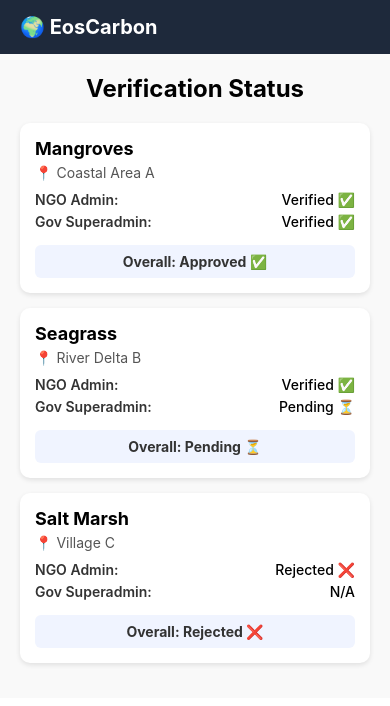
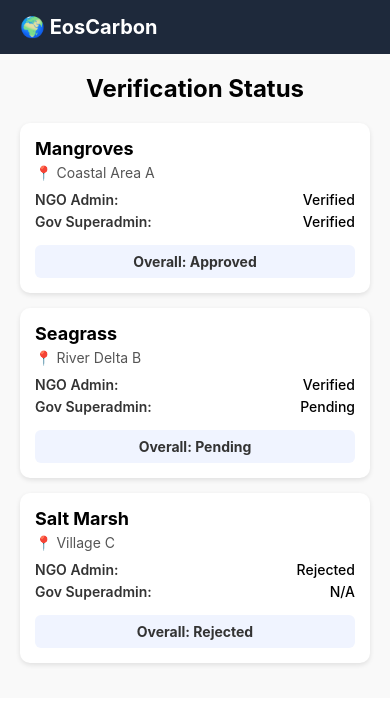
Before and after one commit to Parmendra-Panwar/eoscarbon, a React Native app: screen /VerificationStatus in a window 390 px wide. Shown: the top 706 px of the page. Built offline with nearby package versions, Linux system fonts and the light colour scheme.

Commit message:
PARAS:: 17/09/2025:: admin and farmer changed to Verifier and NGO

```diff
--- a/screens/AdminScreen.js
+++ b/screens/AdminScreen.js
@@ -9,9 +9,9 @@ export default function AdminScreen({ route, navigation }) {
     <AppLayout>
     <View style={styles.container}>
       <Text style={styles.title}>Welcome, {username}!</Text>
-      <Text style={styles.subtitle}>You are logged in as Admin</Text>
+      <Text style={styles.subtitle}>You are logged in as Verifier</Text>
       <Text style={styles.info}>
-        As an Admin, you are responsible for reviewing blue carbon crop
+        As an Verifier, you are responsible for reviewing blue carbon crop
         requests submitted by NGOs. You can approve or reject them before they
         go to Government Superadmin.
       </Text>
--- a/screens/Businessman/BuyScreen.js
+++ b/screens/Businessman/BuyScreen.js
@@ -17,7 +17,7 @@ export default function BuyScreen({ navigation }) {
   return (
     <AppLayout>
     <View style={styles.container}>
-      <Text style={styles.title}>Price: $49.99 💳</Text>
+      <Text style={styles.title}>Price: 99999.00</Text>
       <TextInput
         style={styles.input}
         placeholder="Enter your name"
@@ -30,7 +30,7 @@ export default function BuyScreen({ navigation }) {
       <Modal visible={modalVisible} transparent animationType="slide">
         <View style={styles.modalContainer}>
           <View style={styles.modalContent}>
-            <Text style={styles.modalText}>Purchase request submitted ✅</Text>
+            <Text style={styles.modalText}>Purchase request submitted</Text>
             <TouchableOpacity
               style={styles.modalButton}
               onPress={() => {
--- a/screens/Businessman/StatusScreen.js
+++ b/screens/Businessman/StatusScreen.js
@@ -8,11 +8,11 @@ export default function StatusScreen({ route }) {
   return (
     <AppLayout>
     <View style={styles.container}>
-      <Text style={styles.title}>Request Status 📦</Text>
+      <Text style={styles.title}>Request Status</Text>
       {success ? (
-        <Text style={styles.success}>Your request was successful 🎉</Text>
+        <Text style={styles.success}>Your request was successful</Text>
       ) : (
-        <Text style={styles.error}>Something went wrong ❌</Text>
+        <Text style={styles.error}>Something went wrong</Text>
       )}
     </View>
     </AppLayout>
--- a/screens/Farmer/VerificationStatus.js
+++ b/screens/Farmer/VerificationStatus.js
@@ -7,30 +7,30 @@ const dummyData = [
     id: 1,
     crop: "Mangroves",
     location: "Coastal Area A",
-    ngoStatus: "Verified ✅",
-    govStatus: "Verified ✅",
+    ngoStatus: "Verified",
+    govStatus: "Verified",
   },
   {
     id: 2,
     crop: "Seagrass",
     location: "River Delta B",
-    ngoStatus: "Verified ✅",
-    govStatus: "Pending ⏳",
+    ngoStatus: "Verified",
+    govStatus: "Pending",
   },
   {
     id: 3,
     crop: "Salt Marsh",
     location: "Village C",
-    ngoStatus: "Rejected ❌",
+    ngoStatus: "Rejected",
     govStatus: "N/A",
   },
 ];
 
 function getOverallStatus(ngo, gov) {
-  if (ngo.includes("Rejected")) return "Rejected ❌";
-  if (ngo.includes("Pending") || gov.includes("Pending")) return "Pending ⏳";
-  if (ngo.includes("Verified") && gov.includes("Verified")) return "Approved ✅";
-  return "In Progress 🔄";
+  if (ngo.includes("Rejected")) return "Rejected";
+  if (ngo.includes("Pending") || gov.includes("Pending")) return "Pending";
+  if (ngo.includes("Verified") && gov.includes("Verified")) return "Approved";
+  return "In Progress";
 }
 
 export default function VerificationStatus() {
--- a/screens/FarmerScreen.js
+++ b/screens/FarmerScreen.js
@@ -16,8 +16,8 @@ export default function FarmerScreen({ route, navigation }) {
   const content = {
     en: {
       welcome: `Welcome, ${username}!`,
-      role: "You are logged in as Farmer",
-      introTitle: "Farmer Guidelines",
+      role: "You are logged in as NGO",
+      introTitle: "NGO Guidelines",
       introText:
         "As part of the Blue Carbon initiative, farmers can contribute to reducing carbon emissions by registering their plantations. Once registered, your crops will be verified by local NGOs and government officials. Verified plantations will be eligible for government incentives and payments.",
       step1: "1. Register your plantation (location, area, crop type, NGO).",
@@ -30,8 +30,8 @@ export default function FarmerScreen({ route, navigation }) {
     },
     hi: {
       welcome: `स्वागत है, ${username}!`,
-      role: "आप किसान के रूप में लॉगिन हैं",
-      introTitle: "किसान हेतु दिशानिर्देश",
+      role: "आप NGO के रूप में लॉगिन हैं",
+      introTitle: "NGO हेतु दिशानिर्देश",
       introText:
         "ब्लू कार्बन योजना के तहत किसान कार्बन उत्सर्जन को कम करने में योगदान कर सकते हैं। इसके लिए आप अपनी पौधारोपण जानकारी दर्ज करें। दर्ज करने के बाद स्थानीय एनजीओ और सरकारी अधिकारी इसकी जाँच करेंगे। सत्यापित पौधारोपण पर आपको सरकारी प्रोत्साहन और भुगतान मिलेगा।",
       step1: "१. अपने पौधारोपण को दर्ज करें (स्थान, क्षेत्र, फसल प्रकार, एनजीओ)।",
--- a/screens/LoginScreen.js
+++ b/screens/LoginScreen.js
@@ -51,9 +51,9 @@ export default function LoginScreen({ navigation }) {
         style={styles.picker}
         onValueChange={(itemValue) => setRole(itemValue)}
       >
-        <Picker.Item label="Farmer" value="farmer" />
+        <Picker.Item label="NGO" value="farmer" />
         <Picker.Item label="Businessman" value="businessman" />
-        <Picker.Item label="Admin (NGO)" value="admin" />
+        <Picker.Item label="Verifier" value="admin" />
         <Picker.Item label="Super Admin (Gov)" value="superadmin" />
       </Picker>
 
--- a/screens/SignupScreen.js
+++ b/screens/SignupScreen.js
@@ -49,7 +49,7 @@ export default function SignupScreen({ navigation }) {
           style={styles.picker}
           onValueChange={(itemValue) => setRole(itemValue)}
         >
-          <Picker.Item label="Farmer" value="farmer" />
+          <Picker.Item label="NGO" value="farmer" />
           <Picker.Item label="Businessman" value="businessman" />
           {/* <Picker.Item label="Admin (NGO)" value="admin" /> */}
           {/* <Picker.Item label="Super Admin (Gov)" value="superadmin" /> */}
--- a/screens/SuperAdmin/BuyerRequestsScreen.js
+++ b/screens/SuperAdmin/BuyerRequestsScreen.js
@@ -53,14 +53,14 @@ export default function BuyerRequestsScreen() {
 
                 <View style={styles.modalButtons}>
                   <Button
-                    title="Approve ✅"
+                    title="Approve"
                     onPress={() => {
                       console.log("Buyer Approved:", selectedBuyer.id);
                       setSelectedBuyer(null);
                     }}
                   />
                   <Button
-                    title="Reject ❌"
+                    title="Reject"
                     color="red"
                     onPress={() => {
                       console.log("Buyer Rejected:", selectedBuyer.id);
--- a/screens/SuperAdmin/RequestsApprovedScreen.js
+++ b/screens/SuperAdmin/RequestsApprovedScreen.js
@@ -51,14 +51,14 @@ export default function RequestsApprovedScreen() {
 
                 <View style={styles.modalButtons}>
                   <Button
-                    title="Approve ✅"
+                    title="Approve"
                     onPress={() => {
                       console.log("Final Approved:", selectedRequest.id);
                       setSelectedRequest(null);
                     }}
                   />
                   <Button
-                    title="Reject ❌"
+                    title="Reject"
                     color="red"
                     onPress={() => {
                       console.log("Final Rejected:", selectedRequest.id);
--- a/screens/admin/RequestsScreen.js
+++ b/screens/admin/RequestsScreen.js
@@ -51,14 +51,14 @@ export default function RequestsScreen() {
 
                 <View style={styles.modalButtons}>
                   <Button
-                    title="Approve ✅"
+                    title="Approve"
                     onPress={() => {
                       console.log("Approved:", selectedRequest.id);
                       setSelectedRequest(null);
                     }}
                   />
                   <Button
-                    title="Reject ❌"
+                    title="Reject"
                     color="red"
                     onPress={() => {
                       console.log("Rejected:", selectedRequest.id);
```
